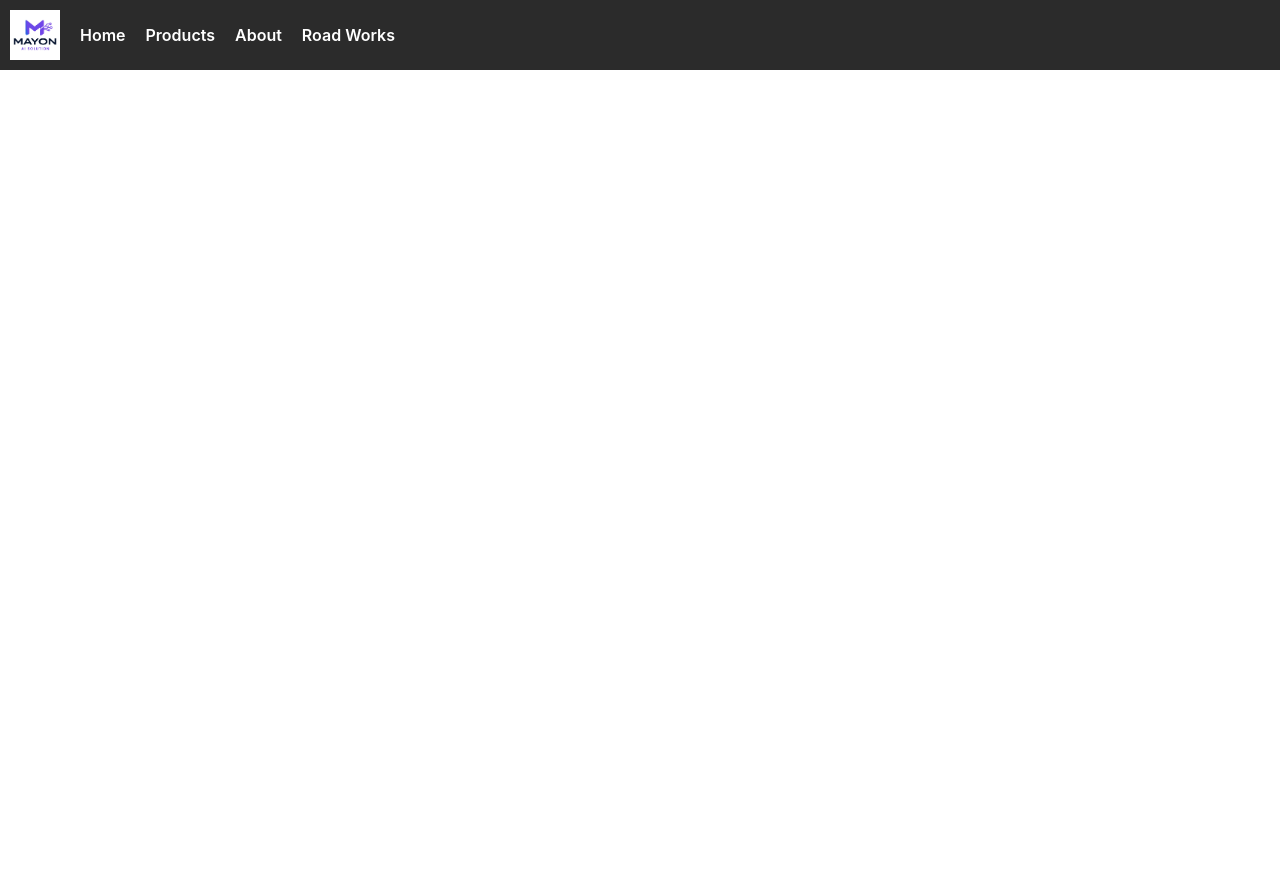
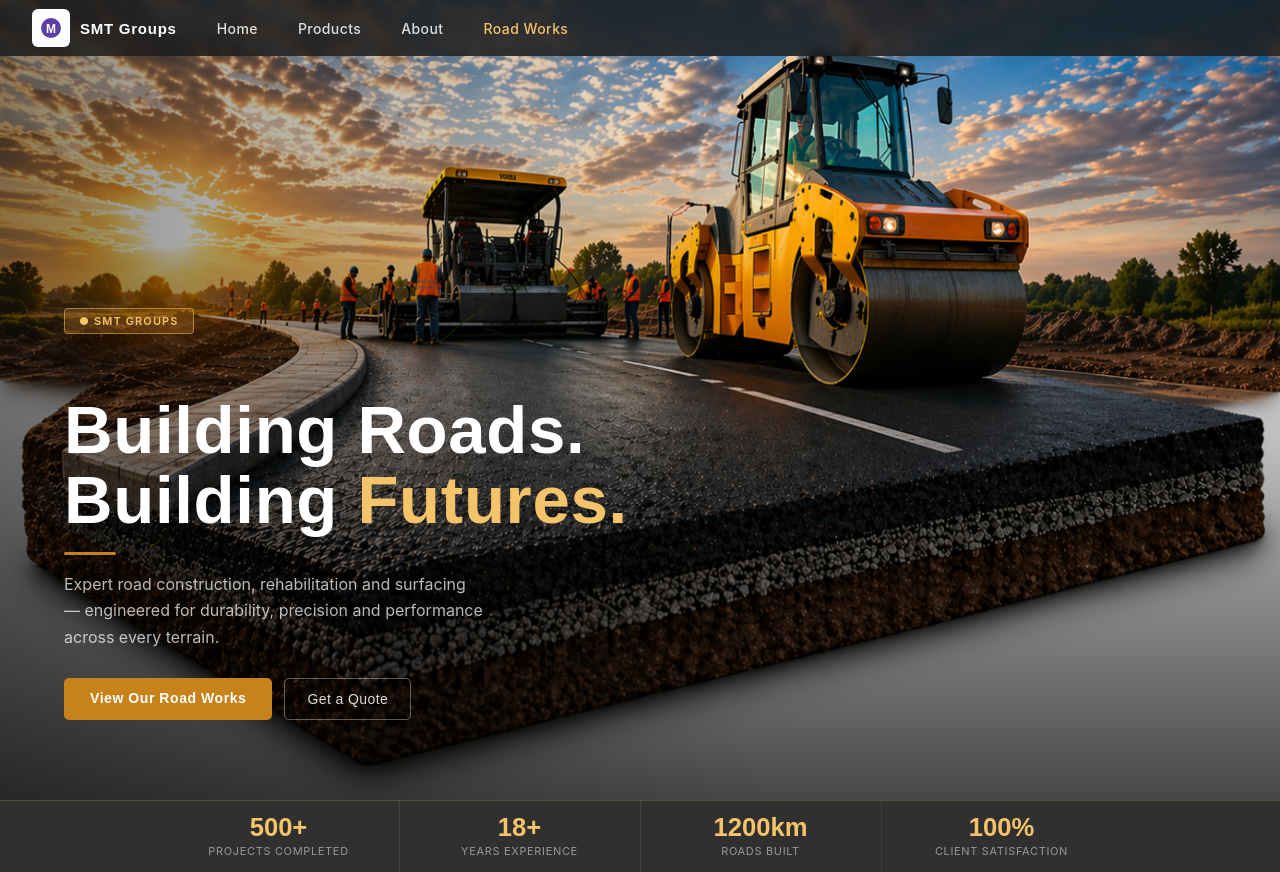
Before and after one commit to tharun-karthick/smt_websites, a React (Create React App) app: page /road-works in a window 1280 px wide. Before the commit the page ends 800 px from the top, so only its background shows below. Built offline with nearby package versions, Linux system fonts and the light colour scheme.

Commit message:
road  works page hero section development

```diff
--- a/public/index.html
+++ b/public/index.html
@@ -16,6 +16,7 @@
     -->
     <link rel="manifest" href="%PUBLIC_URL%/manifest.json" />
     <link rel="stylesheet" href="./stylesheets/navbar.css"/>
+    <link rel="stylesheet" href="./stylesheets/roadworks.css"/>
     <!--
       Notice the use of %PUBLIC_URL% in the tags above.
       It will be replaced with the URL of the `public` folder during the build.
--- /dev/null
+++ b/public/stylesheets/roadworks.css
@@ -0,0 +1,193 @@
+ nav {
+    position: absolute;
+    top: 0; left: 0; right: 0;
+    z-index: 10;
+    display: flex;
+    align-items: center;
+    gap: 2.5rem;
+    padding: 0 2rem;
+    height: 56px;
+    background: rgba(30,30,30,0.85);
+    backdrop-filter: blur(6px);
+  }
+  .logo-box {
+    background: white;
+    border-radius: 6px;
+    width: 38px; height: 38px;
+    display: flex; align-items: center; justify-content: center;
+  }
+  .logo-box img { width: 28px; }
+  .logo-text { color: white; font-family: 'Barlow Condensed', sans-serif; font-size: 15px; font-weight: 600; letter-spacing: 0.05em; }
+  nav a {
+    color: rgba(255,255,255,0.85);
+    font-size: 14px;
+    font-weight: 500;
+    text-decoration: none;
+    letter-spacing: 0.03em;
+    transition: color 0.2s;
+  }
+  nav a:hover { color: #f5c46a; }
+  nav a.active { color: #f5c46a; }
+
+  /* HERO */
+  .hero {
+    /* position: relative; */
+    width: 100%;
+    height: 100vh;
+    min-height: 560px;
+    max-height: 800px;
+    overflow: hidden;
+  }
+
+  .hero-img {
+    width: 100%;
+    height: 100vh;
+    object-fit: fill;
+    object-position: center 30%;
+    display: block;
+  }
+
+  /* gradient darkens bottom-left so text pops */
+  .hero-overlay {
+    position: absolute;
+    inset: 0;
+    background:
+      linear-gradient(to top, rgba(0,0,0,0.72) 0%, rgba(0,0,0,0.25) 45%, transparent 70%),
+      linear-gradient(to right, rgba(0,0,0,0.45) 0%, transparent 60%);
+  }
+
+  /* TEXT BLOCK — bottom left over dark asphalt */
+  .hero-content {
+    position: absolute;
+    bottom: 10%;
+    left: 5%;
+    max-width: 580px;
+    animation: fadeUp 0.9s ease both;
+  }
+
+  @keyframes fadeUp {
+    from { opacity: 0; transform: translateY(28px); }
+    to   { opacity: 1; transform: translateY(0); }
+  }
+
+  .hero-badge {
+    display: inline-flex;
+    align-items: center;
+    gap: 6px;
+    background: rgba(197,130,42,0.25);
+    border: 1px solid rgba(245,196,106,0.5);
+    color: #f5c46a;
+    font-size: 11px;
+    font-weight: 600;
+    letter-spacing: 0.1em;
+    text-transform: uppercase;
+    padding: 5px 14px;
+    border-radius: 4px;
+    margin-bottom: 16px;
+    animation: fadeUp 0.9s 0.1s ease both;
+  }
+
+  .hero-heading {
+    font-family: 'Barlow Condensed', sans-serif;
+    font-size: clamp(2.8rem, 5.5vw, 4.2rem);
+    font-weight: 700;
+    color: #ffffff;
+    line-height: 1.05;
+    letter-spacing: 0.01em;
+    margin-bottom: 16px;
+    animation: fadeUp 0.9s 0.2s ease both;
+  }
+
+  .hero-heading .accent {
+    color: #f5c46a;
+  }
+
+  .hero-divider {
+    width: 52px;
+    height: 3px;
+    background: #c8821a;
+    border-radius: 2px;
+    margin-bottom: 16px;
+    animation: fadeUp 0.9s 0.3s ease both;
+  }
+
+  .hero-sub {
+    font-size: 1rem;
+    color: rgba(255,255,255,0.72);
+    line-height: 1.65;
+    max-width: 420px;
+    margin-bottom: 28px;
+    animation: fadeUp 0.9s 0.35s ease both;
+  }
+
+  .hero-btns {
+    display: flex;
+    gap: 12px;
+    flex-wrap: wrap;
+    animation: fadeUp 0.9s 0.45s ease both;
+  }
+
+  .btn-primary {
+    background: #c8821a;
+    color: #fff;
+    font-family: 'Barlow', sans-serif;
+    font-size: 14px;
+    font-weight: 600;
+    letter-spacing: 0.04em;
+    padding: 12px 26px;
+    border-radius: 5px;
+    border: none;
+    cursor: pointer;
+    transition: background 0.2s, transform 0.15s;
+    text-decoration: none;
+    display: inline-block;
+  }
+  .btn-primary:hover { background: #e09020; transform: translateY(-1px); }
+
+  .btn-ghost {
+    background: transparent;
+    color: rgba(255,255,255,0.85);
+    font-family: 'Barlow', sans-serif;
+    font-size: 14px;
+    font-weight: 500;
+    letter-spacing: 0.03em;
+    padding: 12px 22px;
+    border-radius: 5px;
+    border: 1px solid rgba(255,255,255,0.35);
+    cursor: pointer;
+    transition: border-color 0.2s, color 0.2s, transform 0.15s;
+    text-decoration: none;
+    display: inline-block;
+  }
+  .btn-ghost:hover { border-color: #f5c46a; color: #f5c46a; transform: translateY(-1px); }
+
+  /* STAT BAR */
+  .stat-bar {
+    background: rgba(20,20,20,0.88);
+    display: flex;
+    justify-content: center;
+    gap: 0;
+    border-top: 1px solid rgba(245,196,106,0.2);
+  }
+  .stat-item {
+    flex: 1;
+    max-width: 200px;
+    padding: 14px 20px;
+    text-align: center;
+    border-right: 1px solid rgba(255,255,255,0.08);
+  }
+  .stat-item:last-child { border-right: none; }
+  .stat-num {
+    font-family: 'Barlow Condensed', sans-serif;
+    font-size: 1.6rem;
+    font-weight: 700;
+    color: #f5c46a;
+    line-height: 1;
+    margin-bottom: 3px;
+  }
+  .stat-lbl {
+    font-size: 11px;
+    color: rgba(255,255,255,0.5);
+    letter-spacing: 0.06em;
+    text-transform: uppercase;
+  }
--- a/src/App.tsx
+++ b/src/App.tsx
@@ -10,13 +10,13 @@ import logo from './assets/Frame 920_page-0001.jpg'; // update path to your actu
 function App() {
   return (
     <BrowserRouter>
-    <nav className='navbarContainer'>
+    {/* <nav className='navbarContainer'>
       <img src={logo} alt="Company Logo" className='navbarLogo' />
       <Link to='/' className='navbarText'>Home</Link>
       <Link to='/products' className='navbarText'>Products</Link>
       <Link to='/about' className='navbarText'>About</Link>
       <Link to='/road-works' className='navbarText'>Road Works</Link>
-    </nav>
+    </nav> */}
     <Routes>
       <Route path='/' element={<Homepage/>}/>
       <Route path='/products' element={<ProductsPage/>}/>
--- a/src/components/roadworksPage.tsx
+++ b/src/components/roadworksPage.tsx
@@ -1,8 +1,67 @@
+import roadworksImage from '../assets/ChatGPT Image Apr 24, 2026, 07_18_07 AM.png';
+
 const RoadWorksPage = () => {
-    return(
-        <div>
+    return (
+        <>
+            <div className="hero">
+                <img
+                    src={roadworksImage}
+                    alt="3droad"
+                    className="hero-img"
+                />
+                <div className="hero-overlay"></div>
+                <nav>
+                    <div style={{ display: 'flex', alignItems: 'center', gap: '10px' }}>
+                        <div className="logo-box">
+                            <svg width="22" height="22" viewBox="0 0 22 22" fill="none">
+                                <circle cx="11" cy="11" r="10" fill="#5b3fa6" />
+                                <text x="11" y="15.5" textAnchor="middle" fontSize="12" fontWeight="700" fill="white" fontFamily="Arial">M</text>
+                            </svg>
+                        </div>
+                        <span className="logo-text">SMT Groups</span>
+                    </div>
+                    <a href="#">Home</a>
+                    <a href="/products">Products</a>
+                    <a href="#">About</a>
+                    <a href="#" className="active">Road Works</a>
+                </nav>
 
-        </div>
+                <div className="hero-content">
+                    <div className="hero-badge">&#9679; SMT Groups</div>
+                    <h1 className="hero-heading">
+                        Building Roads.<br />
+                        Building <span className="accent">Futures.</span>
+                    </h1>
+                    <div className="hero-divider"></div>
+                    <p className="hero-sub">
+                        Expert road construction, rehabilitation and surfacing — engineered for durability, precision and performance across every terrain.
+                    </p>
+                    <div className="hero-btns">
+                        <a href="#" className="btn-primary">View Our Road Works</a>
+                        <a href="#" className="btn-ghost">Get a Quote</a>
+                    </div>
+                </div>
+            </div>
+
+            <div className="stat-bar">
+                <div className="stat-item">
+                    <div className="stat-num">500+</div>
+                    <div className="stat-lbl">Projects Completed</div>
+                </div>
+                <div className="stat-item">
+                    <div className="stat-num">18+</div>
+                    <div className="stat-lbl">Years Experience</div>
+                </div>
+                <div className="stat-item">
+                    <div className="stat-num">1200km</div>
+                    <div className="stat-lbl">Roads Built</div>
+                </div>
+                <div className="stat-item">
+                    <div className="stat-num">100%</div>
+                    <div className="stat-lbl">Client Satisfaction</div>
+                </div>
+            </div>
+        </>
     )
 
 }
```
Also changed, not shown: public/stylesheets/navbar.css (line endings or trailing spaces), src/assets/ChatGPT Image Apr 24, 2026, 07_18_07 AM.png (added), 1 other file (tests, documents, lock files or other folders).
